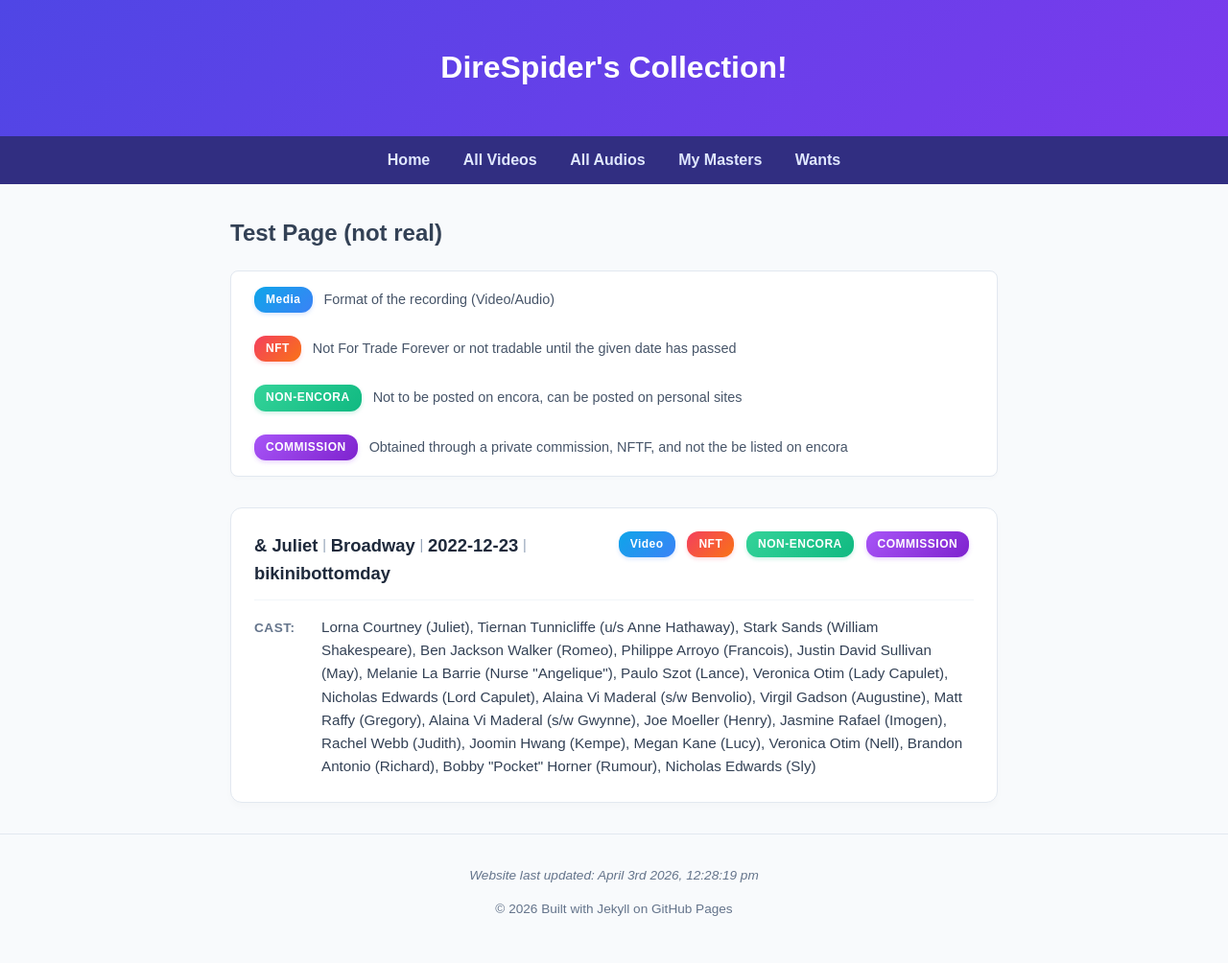
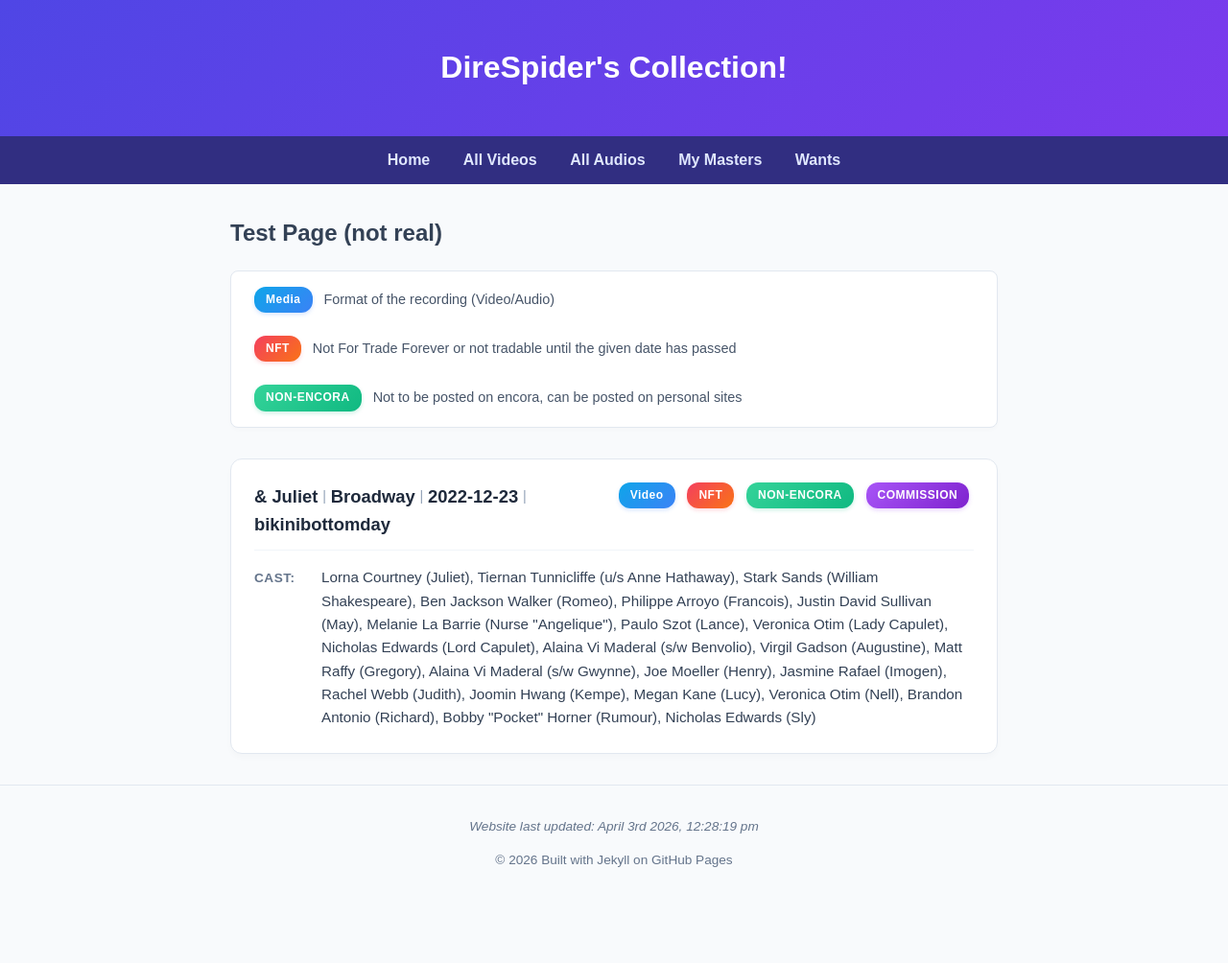
Before and after one commit to DireSpider/direspider.github.io, a Jekyll site: the page built from test/test.html, in a window 1280 px wide. Shown: the whole page at 96% size. Built offline with Jekyll 4.4.1, drawn with Linux system fonts in a browser that asks for light colours; after the commit the page ends 953 px from its top, so only the background shows below that.

Commit message:
Update legend.html

```diff
--- a/_includes/legend.html
+++ b/_includes/legend.html
@@ -14,8 +14,8 @@
                 <span>Not to be posted on encora, can be posted on personal sites</span>
             </div>
 
-            <div class="legend-item">
+            <!-- <div class="legend-item">
                 <span class="commission-badge">Commission</span>
                 <span>Obtained through a private commission, NFTF, and not the be listed on encora</span>
-            </div>
+            </div> -->
         </div>
```
